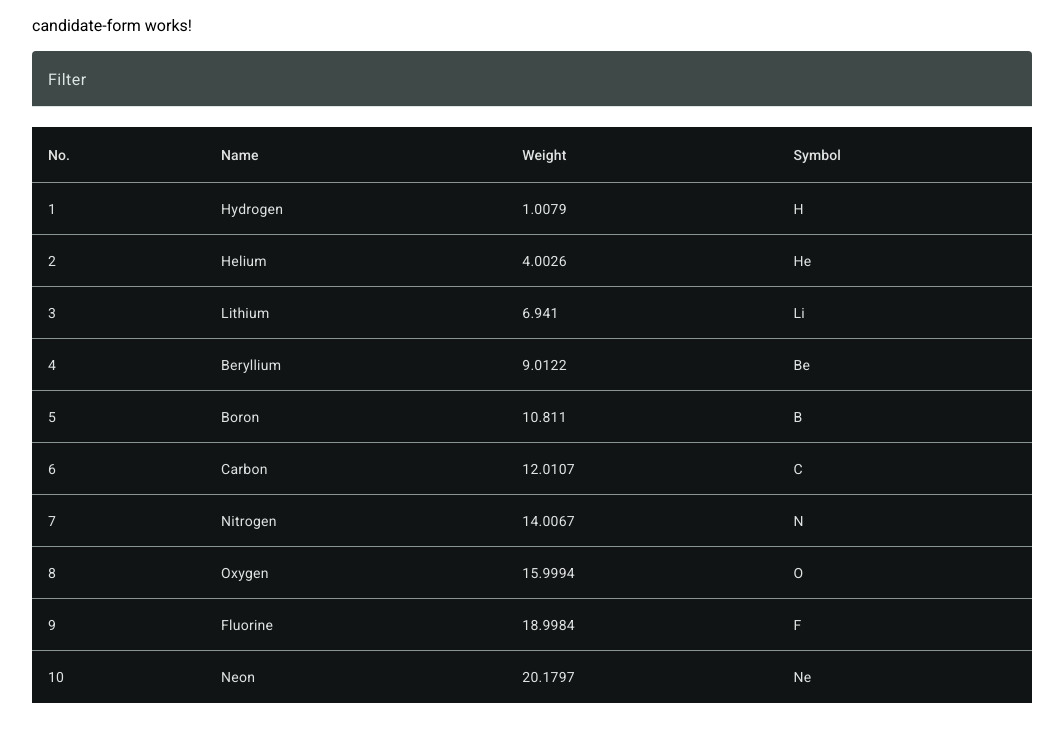
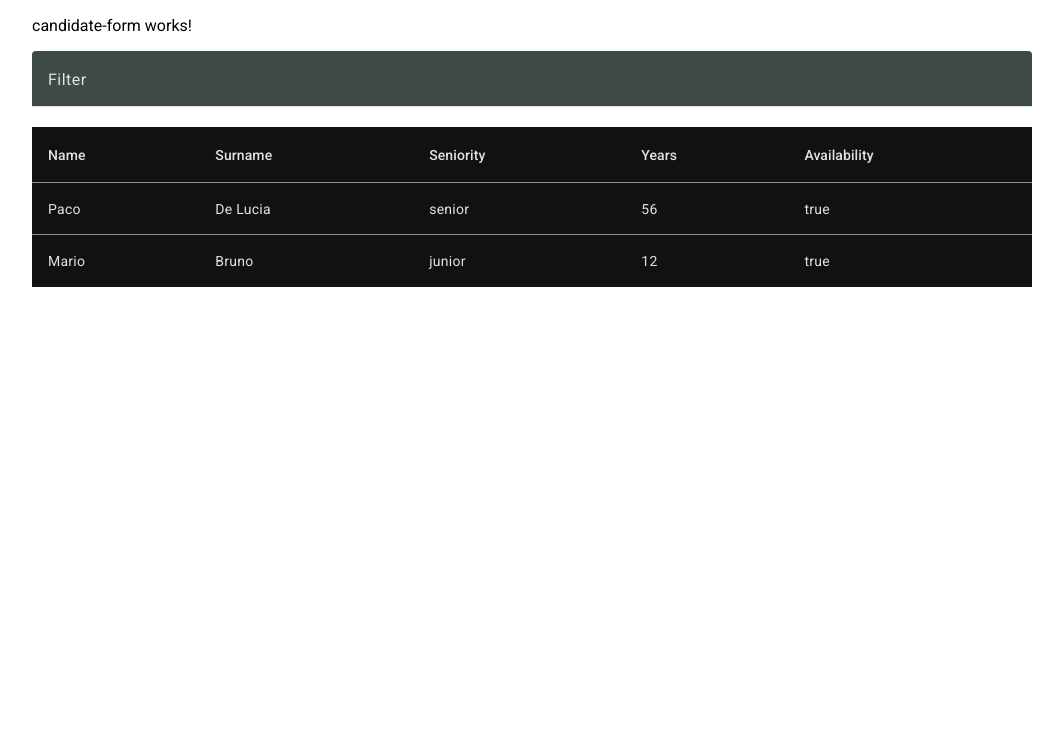
Before and after one commit to aditoro/technical-test-candidate-app, an Angular app in the folder app/: page / in a window 1280 px wide. Shown: the top 742 px of the page, without its empty margins (108-1171 px from the left). Built offline with nearby package versions, Linux system fonts and the light colour scheme.

Commit message:
add candidate table and service

```diff
--- a/app/src/app/app.component.ts
+++ b/app/src/app/app.component.ts
@@ -8,7 +8,6 @@ import {MatCardModule} from '@angular/material/card';
   selector: 'app-root',
   imports: [RouterOutlet, MatSidenavModule, MatToolbarModule, MatCardModule],
   templateUrl: './app.component.html',
-  styleUrl: './app.component.css'
 })
 export class AppComponent {
   title = 'app';
--- /dev/null
+++ b/app/src/app/candidate.service.ts
@@ -0,0 +1,37 @@
+import { Injectable, signal } from '@angular/core';
+import { Candidate } from '../candidate';
+@Injectable({
+  providedIn: 'root'
+})
+export class CandidateService {
+  private candidates = signal<Candidate[]>([])
+
+  async fetchAllCandidates () {
+    setTimeout(() => {
+      console.log('---> push')
+      const can1: Candidate = {
+        name: 'Paco',
+        surname: 'De Lucia',
+        seniority: 'senior',
+        years: 56,
+        availability: true
+      }
+      const can2: Candidate = {
+        name: 'Mario',
+        surname: 'Bruno',
+        seniority: 'junior',
+        years: 12,
+        availability: true
+      }
+      this.candidates.update(candidates => [...candidates, can1, can2])
+    }, 3000)
+  }
+
+  getCandidates () {
+    return this.candidates.asReadonly()
+  }
+  constructor() {
+
+    this.fetchAllCandidates()
+  }
+}
--- a/app/src/app/components/candidate-list/candidate-list.component.html
+++ b/app/src/app/components/candidate-list/candidate-list.component.html
@@ -5,34 +5,34 @@
 
 <table mat-table [dataSource]="dataSource" class="mat-elevation-z8">
 
-  <!-- Position Column -->
-  <ng-container matColumnDef="position">
-    <th mat-header-cell *matHeaderCellDef> No. </th>
-    <td mat-cell *matCellDef="let element"> {{element.position}} </td>
-  </ng-container>
-
-  <!-- Name Column -->
   <ng-container matColumnDef="name">
     <th mat-header-cell *matHeaderCellDef> Name </th>
     <td mat-cell *matCellDef="let element"> {{element.name}} </td>
   </ng-container>
 
-  <!-- Weight Column -->
-  <ng-container matColumnDef="weight">
-    <th mat-header-cell *matHeaderCellDef> Weight </th>
-    <td mat-cell *matCellDef="let element"> {{element.weight}} </td>
+  <ng-container matColumnDef="surname">
+    <th mat-header-cell *matHeaderCellDef> Surname </th>
+    <td mat-cell *matCellDef="let element"> {{element.surname}} </td>
   </ng-container>
 
-  <!-- Symbol Column -->
-  <ng-container matColumnDef="symbol">
-    <th mat-header-cell *matHeaderCellDef> Symbol </th>
-    <td mat-cell *matCellDef="let element"> {{element.symbol}} </td>
+  <ng-container matColumnDef="seniority">
+    <th mat-header-cell *matHeaderCellDef> Seniority </th>
+    <td mat-cell *matCellDef="let element"> {{element.seniority}} </td>
+  </ng-container>
+
+  <ng-container matColumnDef="years">
+    <th mat-header-cell *matHeaderCellDef> Years </th>
+    <td mat-cell *matCellDef="let element"> {{element.years}} </td>
+  </ng-container>
+
+  <ng-container matColumnDef="availability">
+    <th mat-header-cell *matHeaderCellDef> Availability </th>
+    <td mat-cell *matCellDef="let element"> {{element.availability}} </td>
   </ng-container>
 
   <tr mat-header-row *matHeaderRowDef="displayedColumns"></tr>
   <tr mat-row *matRowDef="let row; columns: displayedColumns;"></tr>
 
-  <!-- Row shown when there is no matching data. -->
   <tr class="mat-row" *matNoDataRow>
     <td class="mat-cell" colspan="4">No data matching the filter "{{input.value}}"</td>
   </tr>
--- a/app/src/app/components/candidate-list/candidate-list.component.ts
+++ b/app/src/app/components/candidate-list/candidate-list.component.ts
@@ -1,26 +1,9 @@
-import { Component } from '@angular/core';
+import { Component, Input, SimpleChanges } from '@angular/core';
 import {MatTableDataSource, MatTableModule} from '@angular/material/table';
 import {MatInputModule} from '@angular/material/input';
 import {MatFormFieldModule} from '@angular/material/form-field';
+import { Candidate } from '../../../candidate';
 
-export interface PeriodicElement {
-  name: string;
-  position: number;
-  weight: number;
-  symbol: string;
-}
-const ELEMENT_DATA: PeriodicElement[] = [
-  {position: 1, name: 'Hydrogen', weight: 1.0079, symbol: 'H'},
-  {position: 2, name: 'Helium', weight: 4.0026, symbol: 'He'},
-  {position: 3, name: 'Lithium', weight: 6.941, symbol: 'Li'},
-  {position: 4, name: 'Beryllium', weight: 9.0122, symbol: 'Be'},
-  {position: 5, name: 'Boron', weight: 10.811, symbol: 'B'},
-  {position: 6, name: 'Carbon', weight: 12.0107, symbol: 'C'},
-  {position: 7, name: 'Nitrogen', weight: 14.0067, symbol: 'N'},
-  {position: 8, name: 'Oxygen', weight: 15.9994, symbol: 'O'},
-  {position: 9, name: 'Fluorine', weight: 18.9984, symbol: 'F'},
-  {position: 10, name: 'Neon', weight: 20.1797, symbol: 'Ne'},
-];
 
 @Component({
   selector: 'candidate-list',
@@ -30,8 +13,16 @@ const ELEMENT_DATA: PeriodicElement[] = [
 })
 
 export class CandidateListComponent {
-  displayedColumns: string[] = ['position', 'name', 'weight', 'symbol'];
-  dataSource = new MatTableDataSource(ELEMENT_DATA);
+  @Input() candidates!: Candidate[];
+
+  displayedColumns: string[] = ['name', 'surname', 'seniority', 'years', 'availability'];
+  dataSource = new MatTableDataSource(this.candidates);
+
+  ngOnChanges(changes: SimpleChanges) {
+    if (changes['candidates']) {
+      this.dataSource = new MatTableDataSource(this.candidates);
+    }
+  }
 
   applyFilter(event: Event) {
     const filterValue = (event.target as HTMLInputElement).value;
--- a/app/src/app/home/home.component.html
+++ b/app/src/app/home/home.component.html
@@ -1,4 +1,4 @@
 <div>
   <candidate-form/>
-  <candidate-list/>
+  <candidate-list [candidates]="candidatesList()"/>
 </div>
--- a/app/src/app/home/home.component.ts
+++ b/app/src/app/home/home.component.ts
@@ -1,6 +1,8 @@
-import { Component } from '@angular/core';
+import { Component, inject, computed } from '@angular/core';
 import { CandidateListComponent } from '../components/candidate-list/candidate-list.component';
 import { CandidateFormComponent } from '../components/candidate-form/candidate-form.component';
+import {CandidateService} from '../candidate.service';
+import { Candidate } from '../../candidate';
 @Component({
   selector: 'app-home',
   imports: [CandidateListComponent, CandidateFormComponent],
@@ -8,5 +10,10 @@ import { CandidateFormComponent } from '../components/candidate-form/candidate-f
   styleUrl: './home.component.css'
 })
 export class HomeComponent {
+  // candidates: Candidate[] = []
+  private candidateService = inject(CandidateService)
+  candidatesList = computed(() => {
+    return this.candidateService.getCandidates()()
+  });
 
 }
--- /dev/null
+++ b/app/src/candidate.ts
@@ -0,0 +1,7 @@
+export interface Candidate {
+  name: string
+  surname: string
+  seniority: 'junior' | 'mid' | 'senior',
+  years: number
+  availability: boolean
+}
--- a/app/src/styles.css
+++ b/app/src/styles.css
@@ -2,3 +2,12 @@
 
 html, body { height: 100%; }
 body { margin: 0; font-family: Roboto, "Helvetica Neue", sans-serif; }
+
+/* customize cyan-orange.css */
+:root {
+  --mat-sys-surface: #111;
+}
+
+table{
+  color: var(--mat-sys-on-surface)
+}
```
Also changed, not shown: app/src/app/app.component.css (deleted), 1 other file (tests, documents, lock files or other folders).
